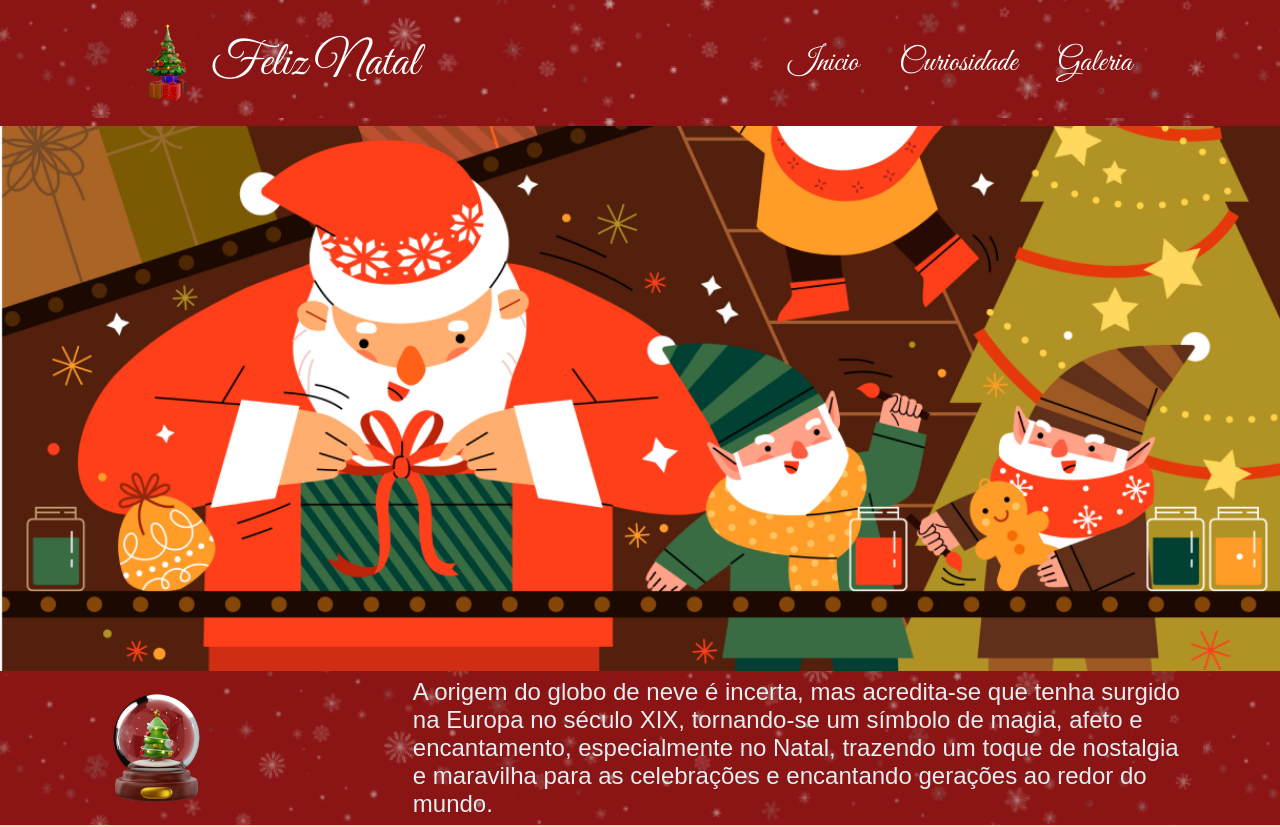
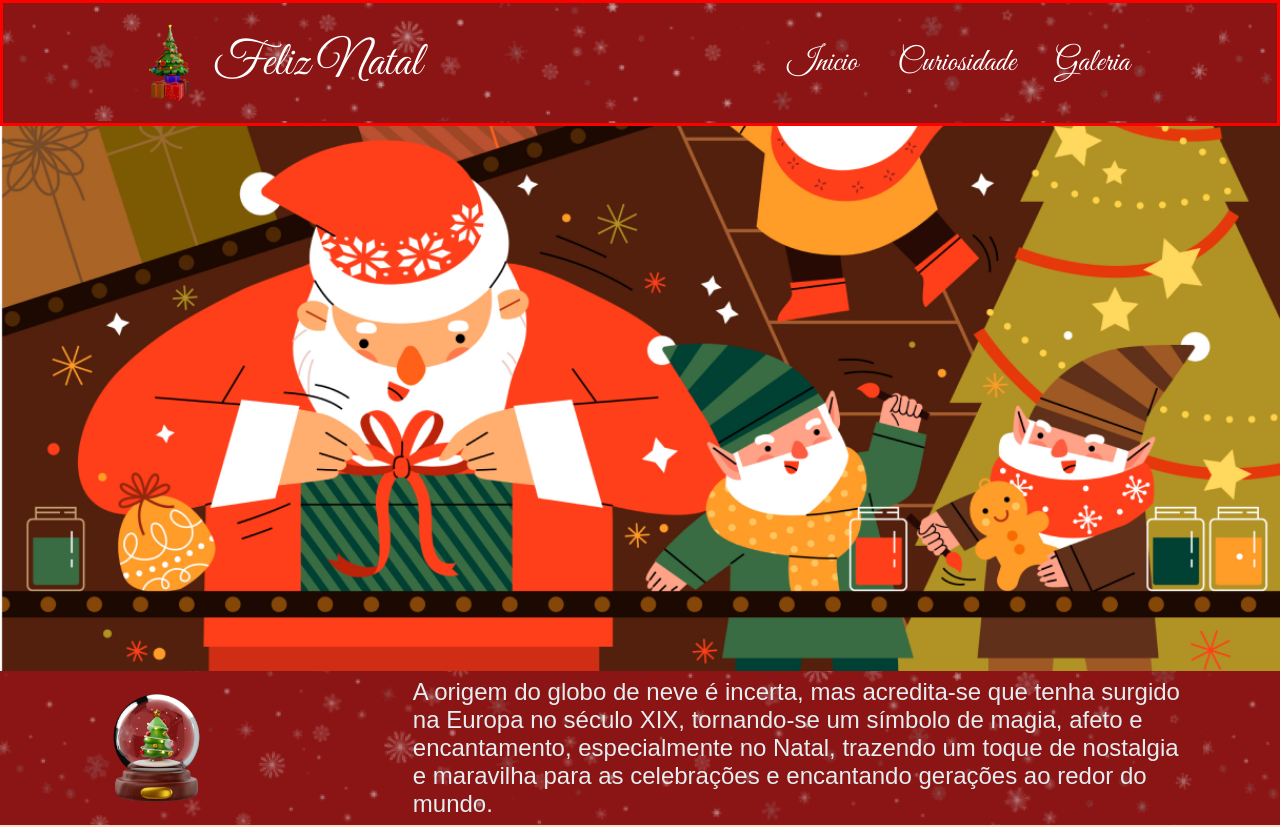
Before and after one commit to viannaingrid/desafio_natal, a React (Vite) app: page / in a window 1280 px wide. Shown: the top 827 px of the page. Built offline with nearby package versions, Linux system fonts and the light colour scheme; a web font is replaced by a local one.

Commit message:
:lipstick: update

```diff
--- a/src/Components/Footer/footer.module.scss
+++ b/src/Components/Footer/footer.module.scss
@@ -0,0 +1,4 @@
+header {
+    border: solid red;
+    display: flex;
+}
```
